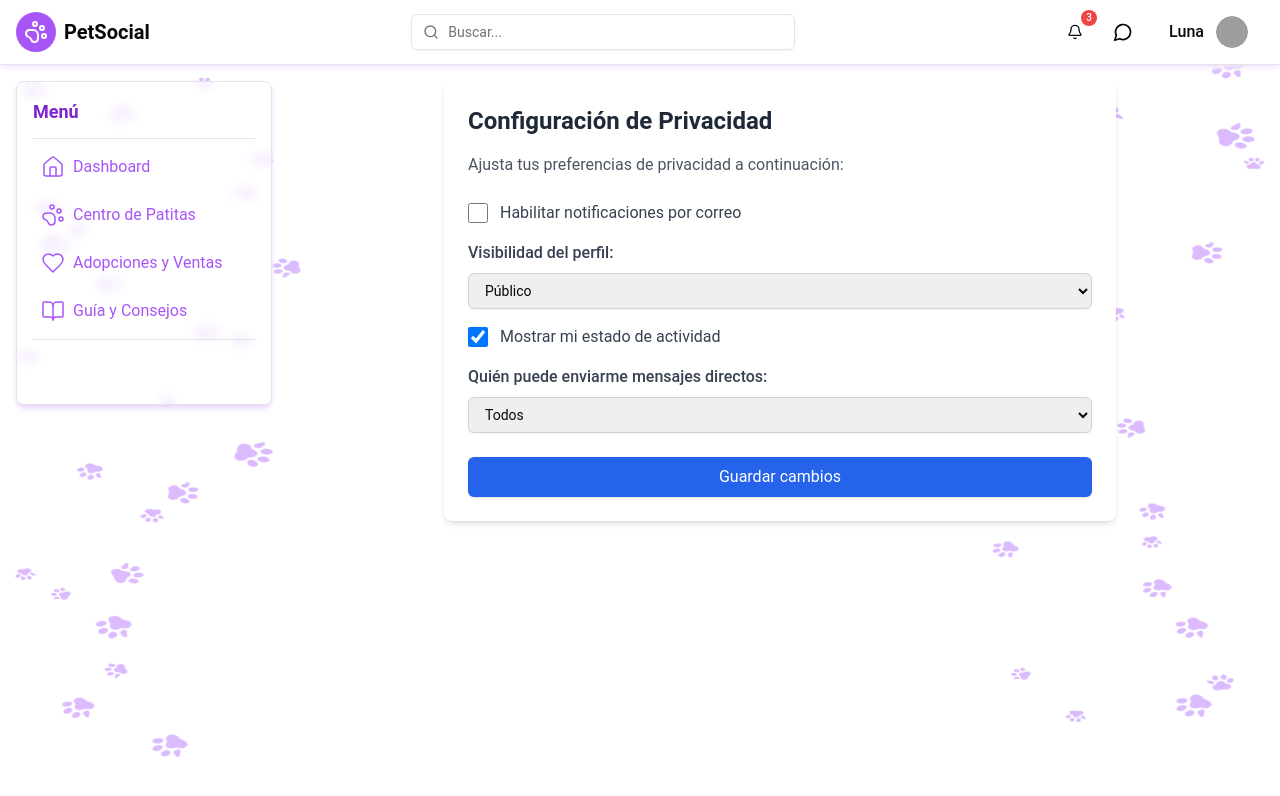
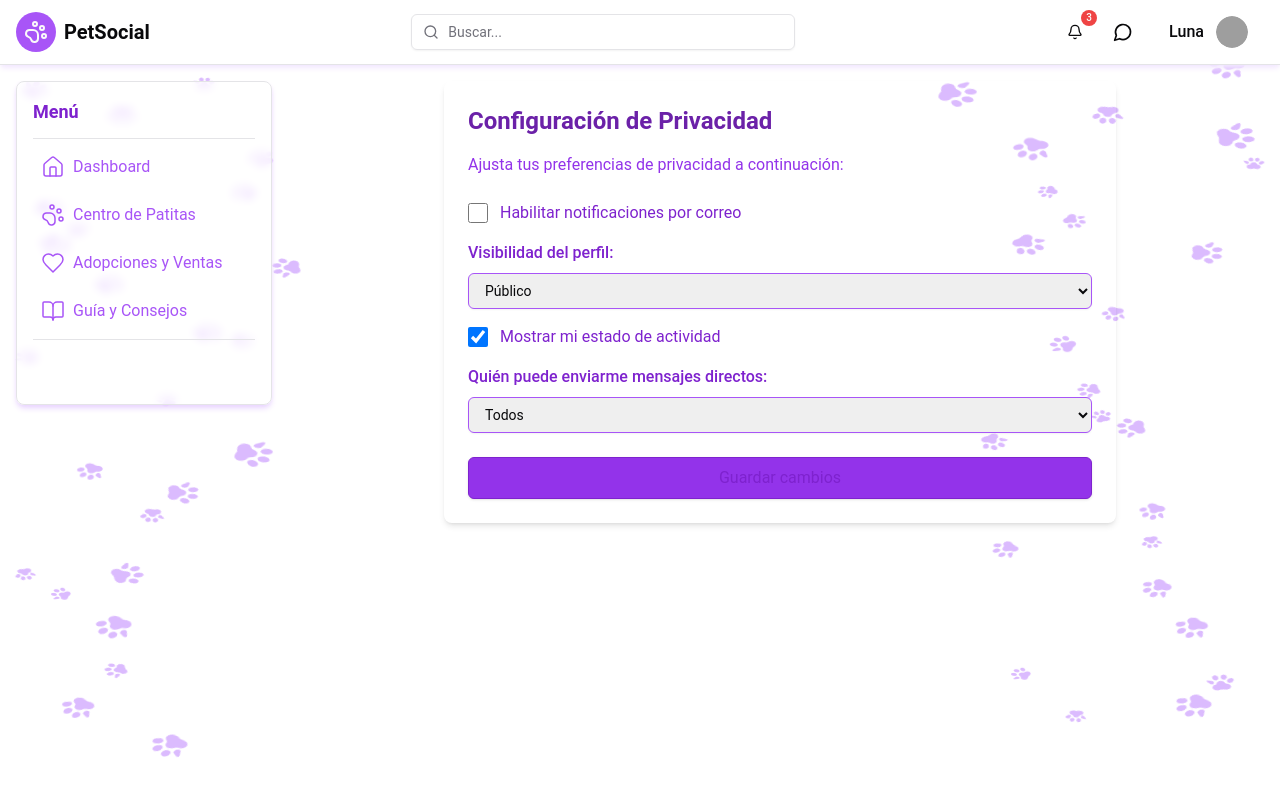
Before and after one commit to JSConfCL/PetSocialNetwork-Front, a Next.js app: page /settings/privacy in a window 1280 px wide. Shown: the top 796 px of the page. Built offline with nearby package versions, Linux system fonts and the light colour scheme; grey boxes are pictures that could not be loaded.

Commit message:
mejora de modo oscuro y color de texto

```diff
--- a/app/settings/privacy/page.tsx
+++ b/app/settings/privacy/page.tsx
@@ -1,4 +1,4 @@
-'use client'
+"use client";
 import { useState } from "react";
 
 export default function PrivacySettingsPage() {
@@ -12,10 +12,9 @@ export default function PrivacySettingsPage() {
   };
 
   return (
-    <div className="p-6 max-w-2xl mx-auto bg-white shadow-md rounded-lg">
-      <h1 className="text-2xl font-bold text-gray-800 mb-4">Configuración de Privacidad</h1>
-      <p className="text-gray-600 mb-6">Ajusta tus preferencias de privacidad a continuación:</p>
-
+    <div className="mx-auto max-w-2xl rounded-lg p-6 shadow-md">
+      <h1 className="mb-4 text-2xl font-bold text-purple-800">Configuración de Privacidad</h1>
+      <p className="mb-6 text-purple-600">Ajusta tus preferencias de privacidad a continuación:</p>
 
       <div className="mb-4">
         <label className="flex items-center space-x-3">
@@ -23,47 +22,43 @@ export default function PrivacySettingsPage() {
             type="checkbox"
             checked={emailNotifications}
             onChange={(e) => setEmailNotifications(e.target.checked)}
-            className="h-5 w-5 text-blue-600 focus:ring-blue-500 border-gray-300 rounded"
+            className="h-5 w-5 rounded border-gray-300 text-purple-600 focus:ring-purple-500"
           />
-          <span className="text-gray-700">Habilitar notificaciones por correo</span>
+          <span className="text-purple-700">Habilitar notificaciones por correo</span>
         </label>
       </div>
 
       <div className="mb-4">
-        <label className="block text-gray-700 font-medium mb-2">
-          Visibilidad del perfil:
-        </label>
+        <label className="mb-2 block font-medium text-purple-700">Visibilidad del perfil:</label>
         <select
           value={profileVisibility}
           onChange={(e) => setProfileVisibility(e.target.value)}
-          className="block w-full px-3 py-2 border border-gray-300 rounded-md shadow-sm focus:outline-none focus:ring-blue-500 focus:border-blue-500 sm:text-sm"
+          className="block w-full rounded-md border border-purple-500 px-3 py-2 shadow-sm focus:border-purple-500 focus:outline-none focus:ring-purple-500 sm:text-sm"
         >
           <option value="public">Público</option>
           <option value="private">Privado</option>
           <option value="friends">Solo amigos</option>
         </select>
       </div>
+
       <div className="mb-4">
         <label className="flex items-center space-x-3">
           <input
             type="checkbox"
             checked={activityStatus}
             onChange={(e) => setActivityStatus(e.target.checked)}
-            className="h-5 w-5 text-blue-600 focus:ring-blue-500 border-gray-300 rounded"
+            className="h-5 w-5 rounded border-gray-300 text-purple-600 focus:ring-purple-500"
           />
-          <span className="text-gray-700">Mostrar mi estado de actividad</span>
+          <span className="text-purple-700">Mostrar mi estado de actividad</span>
         </label>
       </div>
 
-
       <div className="mb-4">
-        <label className="block text-gray-700 font-medium mb-2">
-          Quién puede enviarme mensajes directos:
-        </label>
+        <label className="mb-2 block font-medium text-purple-700">Quién puede enviarme mensajes directos:</label>
         <select
           value={directMessages}
           onChange={(e) => setDirectMessages(e.target.value)}
-          className="block w-full px-3 py-2 border border-gray-300 rounded-md shadow-sm focus:outline-none focus:ring-blue-500 focus:border-blue-500 sm:text-sm"
+          className="block w-full rounded-md border border-purple-500 px-3 py-2 shadow-sm focus:border-purple-500 focus:outline-none focus:ring-purple-500 sm:text-sm"
         >
           <option value="everyone">Todos</option>
           <option value="friends">Solo amigos</option>
@@ -74,7 +69,7 @@ export default function PrivacySettingsPage() {
       <div className="mt-6">
         <button
           onClick={handleSave}
-          className="w-full bg-blue-600 text-white py-2 px-4 rounded-md shadow hover:bg-blue-700 focus:outline-none focus:ring-2 focus:ring-blue-500 focus:ring-offset-2"
+          className="w-full rounded-md border border-purple-700 bg-purple-600 px-4 py-2 text-purple-700 shadow hover:bg-purple-700 hover:text-white focus:outline-none focus:ring-2 focus:ring-purple-500 focus:ring-offset-2 dark:bg-purple-500 dark:text-white dark:hover:bg-purple-600 dark:focus:ring-purple-400"
         >
           Guardar cambios
         </button>
```
